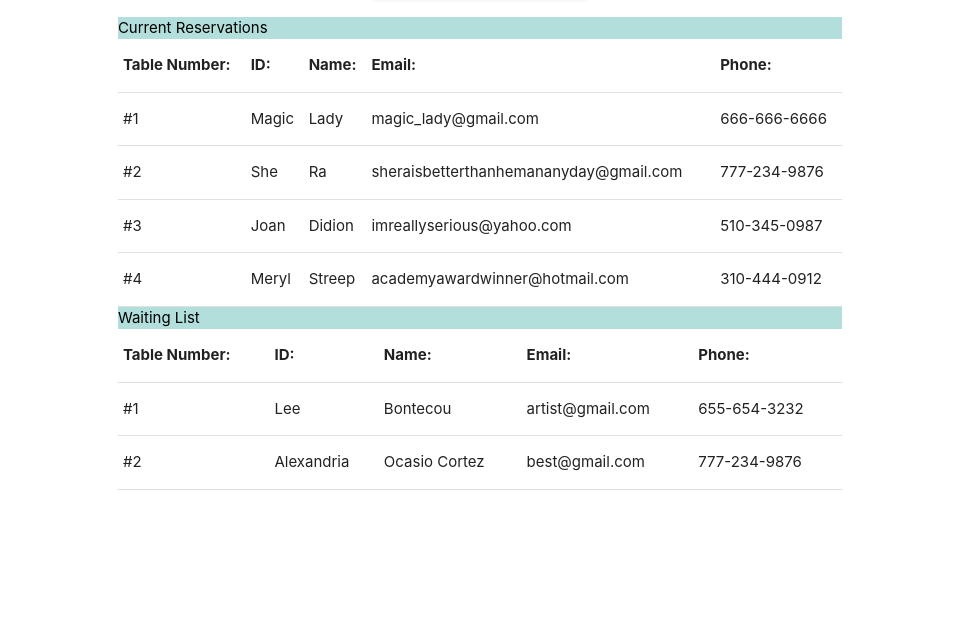
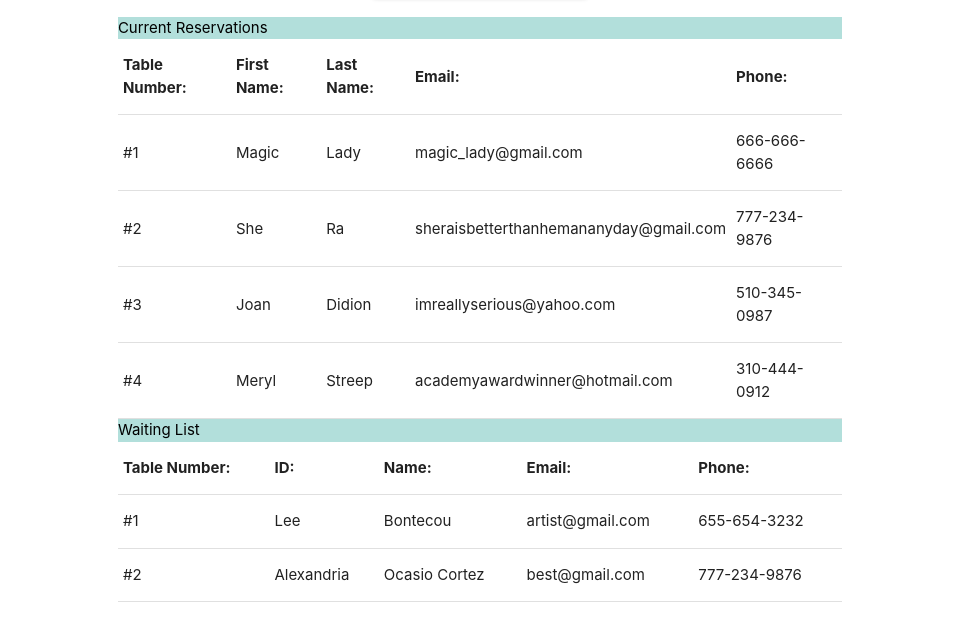
Before and after one commit to stappbot/Really-Cool-Cafe, a website: page index.html in a window 1280 px wide. Shown: the part 304-926 px from the top of the page, without its empty margins (160-1119 px from the left). Before the commit the page ends 814 px from the top, so only its background shows below. Drawn offline with nearby package versions, Linux system fonts and the light colour scheme.

Commit message:
pull from repo just in case

```diff
--- a/index.html
+++ b/index.html
@@ -35,8 +35,8 @@
         <thead>
           <tr>
             <th>Table Number: </th>
-            <th>ID: </th>
-            <th>Name: </th>
+            <th>First Name: </th>
+            <th>Last Name: </th>
             <th>Email: </th>
             <th>Phone: </th>
           </tr>
```
